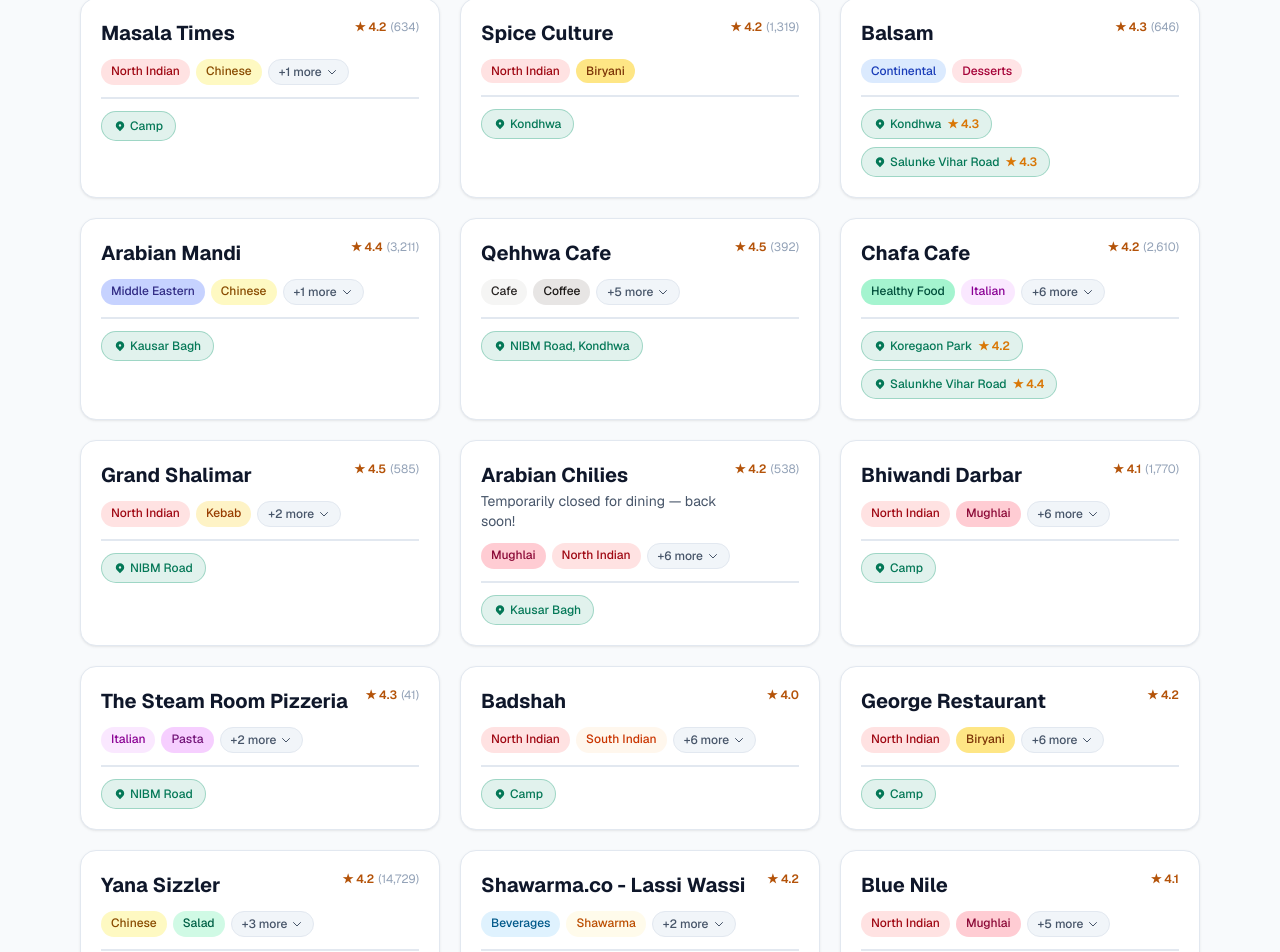
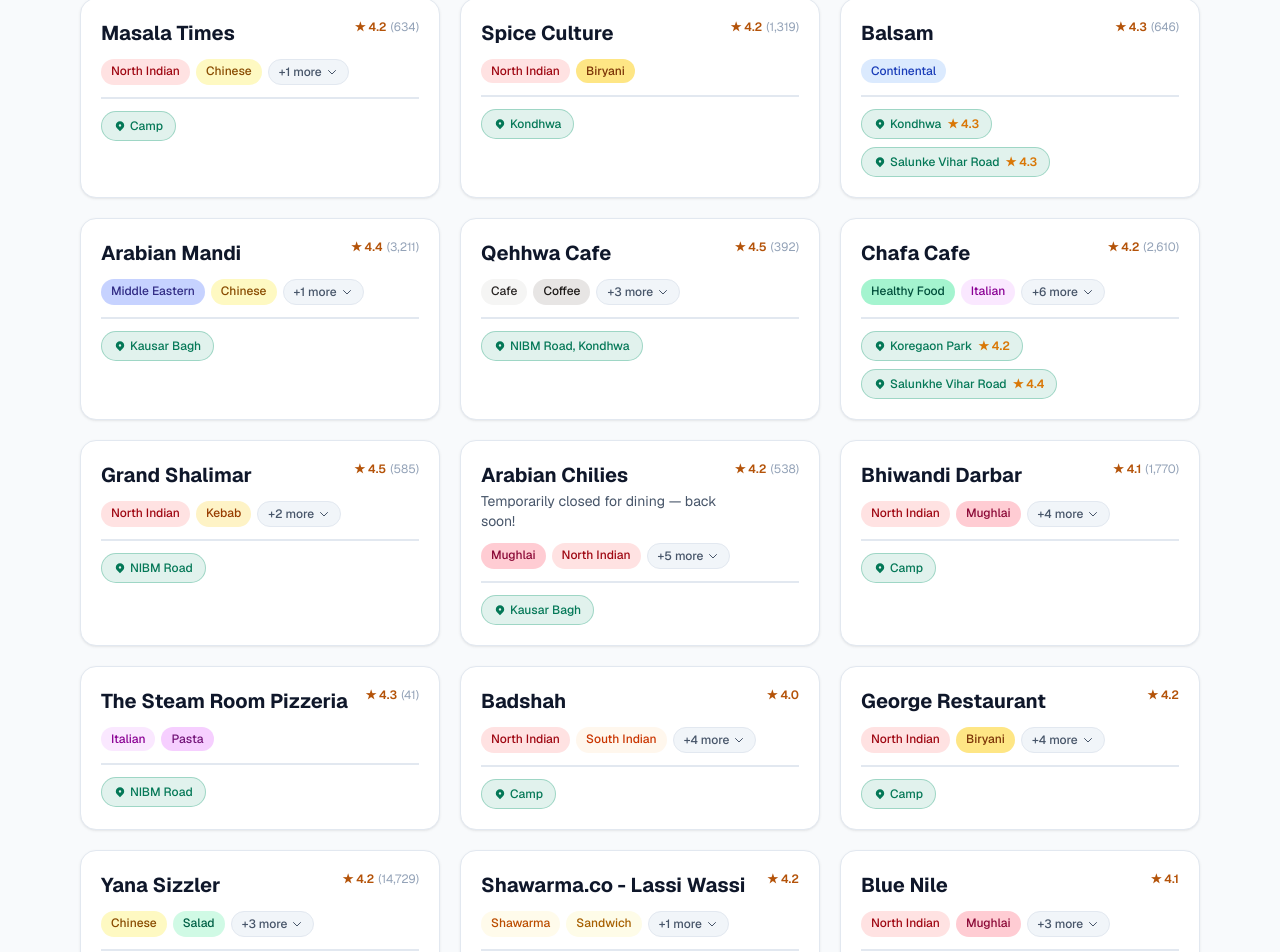
Before and after one commit to Sonic337/halal-pune, a Next.js app: page / in a window 1280 px wide. Shown: the part 1848-2800 px from the top of the page. Built offline with nearby package versions, Linux system fonts and the light colour scheme.

Commit message:
Remove Beverages, Desserts, Juices from cuisine tags and dropdown

```diff
--- a/app/page.tsx
+++ b/app/page.tsx
@@ -13,7 +13,7 @@ const restaurants = restaurantsData as Restaurant[];
 
 const allCuisines = Array.from(
   new Set(restaurants.flatMap((r) => r.cuisines))
-).filter((c) => c !== "Desserts" && c !== "Ice Cream").sort();
+).filter((c) => !["Desserts", "Ice Cream", "Beverages", "Juices", "Drinks"].includes(c)).sort();
 
 const allAreas = Array.from(
   new Set(restaurants.flatMap((r) => r.branches.map((b) => b.area)))
--- a/data/restaurants.json
+++ b/data/restaurants.json
@@ -25,13 +25,11 @@
     "reviewCount": 54,
     "cuisines": [
       "Fast Food",
-      "Beverages",
       "Sandwich",
       "Bakery",
       "Tea",
       "Street Food",
-      "Burger",
-      "Juices"
+      "Burger"
     ],
     "branches": [
       {
@@ -72,8 +70,7 @@
       "Continental",
       "Italian",
       "Lebanese",
-      "Bar Food",
-      "Desserts"
+      "Bar Food"
     ],
     "branches": [
       {
@@ -131,8 +128,6 @@
       "Seafood",
       "Thai",
       "Sichuan",
-      "Desserts",
-      "Beverages",
       "Asian"
     ],
     "branches": [
@@ -192,7 +187,6 @@
     "cuisines": [
       "Cafe",
       "Tea",
-      "Beverages",
       "Italian",
       "Continental",
       "Thai",
@@ -595,8 +589,7 @@
     "rating": 4.3,
     "reviewCount": 646,
     "cuisines": [
-      "Continental",
-      "Desserts"
+      "Continental"
     ],
     "branches": [
       {
@@ -641,10 +634,8 @@
       "Cafe",
       "Coffee",
       "Sandwich",
-      "Desserts",
       "Pizza",
-      "Pasta",
-      "Beverages"
+      "Pasta"
     ],
     "branches": [
       {
@@ -721,8 +712,7 @@
       "Rolls",
       "Chinese",
       "Shawarma",
-      "Seafood",
-      "Desserts"
+      "Seafood"
     ],
     "branches": [
       {
@@ -742,9 +732,7 @@
       "Biryani",
       "Seafood",
       "Chinese",
-      "Fast Food",
-      "Desserts",
-      "Beverages"
+      "Fast Food"
     ],
     "branches": [
       {
@@ -762,9 +750,7 @@
     "reviewCount": 41,
     "cuisines": [
       "Italian",
-      "Pasta",
-      "Desserts",
-      "Beverages"
+      "Pasta"
     ],
     "branches": [
       {
@@ -784,9 +770,7 @@
       "Pizza",
       "Italian",
       "Sandwich",
-      "Street Food",
-      "Desserts",
-      "Beverages"
+      "Street Food"
     ],
     "branches": [
       {
@@ -807,9 +791,7 @@
       "Chinese",
       "Mughlai",
       "Continental",
-      "Kebab",
-      "Desserts",
-      "Beverages"
+      "Kebab"
     ],
     "branches": [
       {
@@ -872,7 +854,6 @@
     "name": "Shawarma.co - Lassi Wassi",
     "tagline": "",
     "cuisines": [
-      "Beverages",
       "Shawarma",
       "Sandwich",
       "Fast Food"
@@ -922,9 +903,7 @@
       "Mughlai",
       "Chinese",
       "Fast Food",
-      "Biryani",
-      "Desserts",
-      "Beverages"
+      "Biryani"
     ],
     "branches": [
       {
@@ -985,8 +964,7 @@
       "Pasta",
       "Burger",
       "North Indian",
-      "South Indian",
-      "Beverages"
+      "South Indian"
     ],
     "branches": [
       {
@@ -1003,9 +981,7 @@
       "Sandwich",
       "Iranian",
       "Fast Food",
-      "Bakery",
-      "Desserts",
-      "Beverages"
+      "Bakery"
     ],
     "branches": [
       {
@@ -1089,9 +1065,7 @@
       "Sandwich",
       "Fast Food",
       "Street Food",
-      "Desserts",
-      "Shawarma",
-      "Beverages"
+      "Shawarma"
     ],
     "branches": [
       {
@@ -1145,9 +1119,7 @@
       "Sichuan",
       "Continental",
       "Kebab",
-      "Seafood",
-      "Desserts",
-      "Beverages"
+      "Seafood"
     ],
     "branches": [
       {
@@ -1178,9 +1150,7 @@
     "tagline": "",
     "cuisines": [
       "Italian",
-      "Bar Food",
-      "Desserts",
-      "Beverages"
+      "Bar Food"
     ],
     "branches": [
       {
@@ -1201,8 +1171,7 @@
       "Continental",
       "Chinese",
       "Fast Food",
-      "Oriental",
-      "Beverages"
+      "Oriental"
     ],
     "branches": [
       {
@@ -1217,8 +1186,7 @@
     "tagline": "",
     "cuisines": [
       "Fast Food",
-      "Street Food",
-      "Beverages"
+      "Street Food"
     ],
     "branches": [
       {
@@ -1245,8 +1213,7 @@
     "name": "Akhtar's Samosa",
     "tagline": "",
     "cuisines": [
-      "Street Food",
-      "Beverages"
+      "Street Food"
     ],
     "branches": [
       {
@@ -1294,8 +1261,7 @@
     "tagline": "",
     "cuisines": [
       "North Indian",
-      "Kebab",
-      "Desserts"
+      "Kebab"
     ],
     "branches": [
       {
@@ -1385,8 +1351,7 @@
       "Mediterranean",
       "European",
       "Italian",
-      "American",
-      "Beverages"
+      "American"
     ],
     "branches": [
       {
@@ -1425,9 +1390,7 @@
       "Continental",
       "North Indian",
       "Fast Food",
-      "Biryani",
-      "Beverages",
-      "Desserts"
+      "Biryani"
     ],
     "branches": [
       {
@@ -1447,9 +1410,7 @@
       "Asian",
       "Italian",
       "Chinese",
-      "Fast Food",
-      "Desserts",
-      "Beverages"
+      "Fast Food"
     ],
     "branches": [
       {
@@ -1468,9 +1429,7 @@
       "Continental",
       "Asian",
       "Italian",
-      "Salad",
-      "Desserts",
-      "Beverages"
+      "Salad"
     ],
     "branches": [
       {
@@ -1508,8 +1467,7 @@
       "Salad",
       "Iranian",
       "North Indian",
-      "Seafood",
-      "Beverages"
+      "Seafood"
     ],
     "branches": [
       {
@@ -1527,8 +1485,7 @@
     "cuisines": [
       "North Indian",
       "Chinese",
-      "Italian",
-      "Desserts"
+      "Italian"
     ],
     "branches": [
       {
@@ -1566,8 +1523,6 @@
       "North Indian",
       "Mughlai",
       "Kebab",
-      "Desserts",
-      "Beverages",
       "Seafood"
     ],
     "branches": [
@@ -1585,9 +1540,7 @@
     "tagline": "",
     "cuisines": [
       "Cafe",
-      "Fast Food",
-      "Desserts",
-      "Beverages"
+      "Fast Food"
     ],
     "branches": [
       {
@@ -1606,8 +1559,7 @@
     "cuisines": [
       "North Indian",
       "European",
-      "Asian",
-      "Desserts"
+      "Asian"
     ],
     "branches": [
       {
@@ -1640,8 +1592,7 @@
     "name": "Masu - Conrad Pune",
     "tagline": "",
     "cuisines": [
-      "Asian",
-      "Beverages"
+      "Asian"
     ],
     "branches": [
       {
@@ -1660,8 +1611,7 @@
       "Continental",
       "Italian",
       "North Indian",
-      "Asian",
-      "Desserts"
+      "Asian"
     ],
     "branches": [
       {
@@ -1695,8 +1645,7 @@
       "Kebab",
       "Mandi",
       "Mughlai",
-      "Seafood",
-      "Desserts"
+      "Seafood"
     ],
     "branches": [
       {
```
